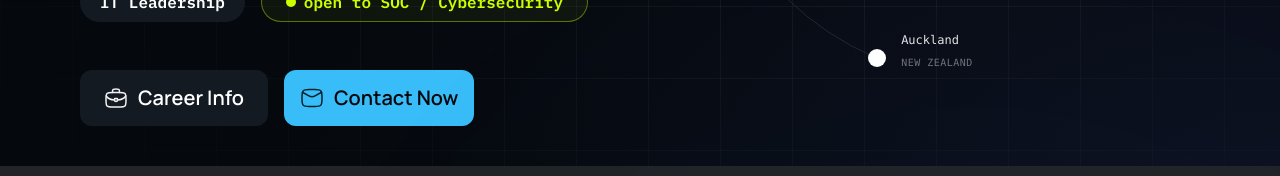
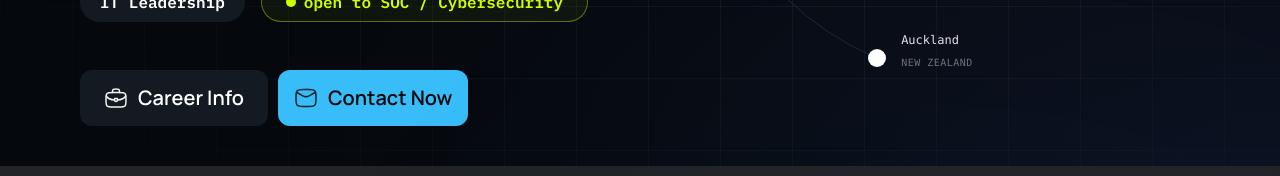
Before and after one commit to shihab-bhuiya/First-intern-Task, a Next.js app: page / in a window 1280 px wide. Shown: the part 426-602 px from the top of the page. Built offline with nearby package versions, Linux system fonts and the light colour scheme.

Commit message:
refactor: adjust gap in Hero component for improved layout consistency

```diff
--- a/src/components/Hero.tsx
+++ b/src/components/Hero.tsx
@@ -196,7 +196,7 @@ export default function Hero() {
             {/* Action buttons */}
             <motion.div
               variants={fadeInUp}
-              className="order-5 mt-12 flex w-full max-w-[1312px] lg:justify-start justify-between flex-nowrap gap-2.5 sm:gap-4"
+              className="order-5 mt-12 flex w-full max-w-[1312px] lg:justify-start justify-between flex-nowrap lg:gap-2.5 sm:gap-4"
             >
               <Link
                 href="#experience"
```
